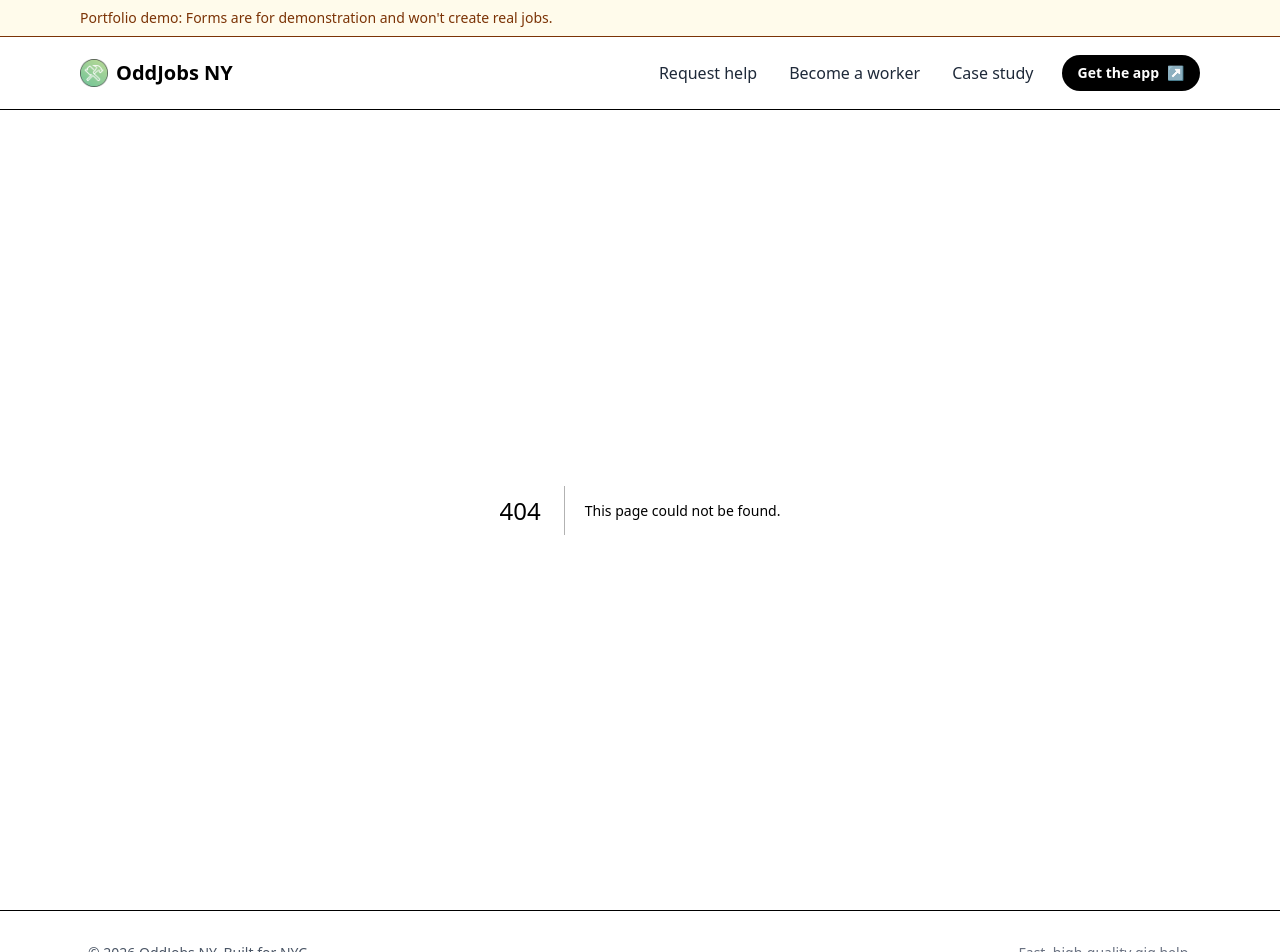
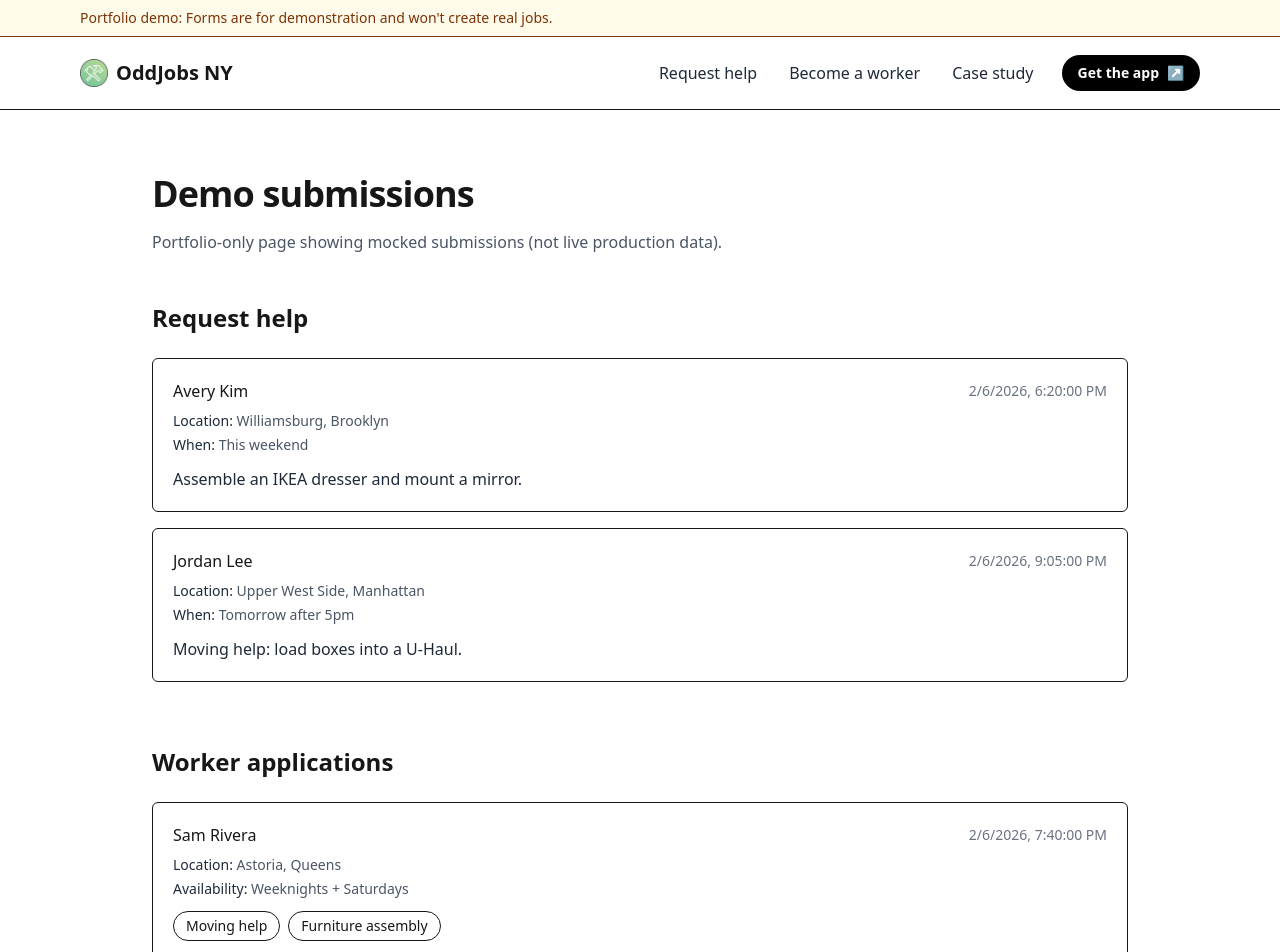
Before and after one commit to boco3000/odd-jobs-site, a Next.js app: page /submissions in a window 1280 px wide. Before the commit this address had no page. Shown: the top 952 px of the page. Built offline with nearby package versions, Linux system fonts and the light colour scheme.

Commit message:
Add mock submissions page for portfolio

```diff
--- a/src/app/case-study/page.tsx
+++ b/src/app/case-study/page.tsx
@@ -5,6 +5,12 @@ export default function CaseStudyPage() {
       <p className="mt-4 text-gray-600 dark:text-gray-300">
         OddJobs New York — marketing site + demo lead capture forms built as a
         portfolio project.
+      </p>
+
+      <p className="mt-4">
+        <a href="/submissions" className="underline">
+          View demo submissions
+        </a>
       </p>
 
       <section className="mt-12 space-y-4">
--- /dev/null
+++ b/src/app/submissions/page.tsx
@@ -0,0 +1,104 @@
+import data from "@/data/submissions.json";
+
+function formatDate(iso: string) {
+  const d = new Date(iso);
+  return d.toLocaleString();
+}
+
+export default function SubmissionsPage() {
+  return (
+    <main className="mx-auto max-w-5xl px-6 py-16">
+      <h1 className="text-4xl font-bold tracking-tight">Demo submissions</h1>
+      <p className="mt-4 text-gray-600 dark:text-gray-300">
+        Portfolio-only page showing mocked submissions (not live production data).
+      </p>
+
+      <section className="mt-12">
+        <h2 className="text-2xl font-semibold">Request help</h2>
+        <div className="mt-6 grid gap-4">
+          {data.requestHelp.map((r) => (
+            <div
+              key={r.id}
+              className="rounded-md border p-5 dark:border-gray-700"
+            >
+              <div className="flex flex-col gap-1 sm:flex-row sm:items-center sm:justify-between">
+                <p className="font-medium">{r.name}</p>
+                <p className="text-sm text-gray-500 dark:text-gray-400">
+                  {formatDate(r.receivedAt)}
+                </p>
+              </div>
+
+              <p className="mt-2 text-sm text-gray-600 dark:text-gray-300">
+                <span className="font-medium text-gray-800 dark:text-gray-200">
+                  Location:
+                </span>{" "}
+                {r.location}
+              </p>
+
+              <p className="mt-1 text-sm text-gray-600 dark:text-gray-300">
+                <span className="font-medium text-gray-800 dark:text-gray-200">
+                  When:
+                </span>{" "}
+                {r.when}
+              </p>
+
+              <p className="mt-3 text-gray-800 dark:text-gray-200">
+                {r.task}
+              </p>
+            </div>
+          ))}
+        </div>
+      </section>
+
+      <section className="mt-16">
+        <h2 className="text-2xl font-semibold">Worker applications</h2>
+        <div className="mt-6 grid gap-4">
+          {data.workerApplications.map((w) => (
+            <div
+              key={w.id}
+              className="rounded-md border p-5 dark:border-gray-700"
+            >
+              <div className="flex flex-col gap-1 sm:flex-row sm:items-center sm:justify-between">
+                <p className="font-medium">{w.name}</p>
+                <p className="text-sm text-gray-500 dark:text-gray-400">
+                  {formatDate(w.receivedAt)}
+                </p>
+              </div>
+
+              <p className="mt-2 text-sm text-gray-600 dark:text-gray-300">
+                <span className="font-medium text-gray-800 dark:text-gray-200">
+                  Location:
+                </span>{" "}
+                {w.location}
+              </p>
+
+              <p className="mt-1 text-sm text-gray-600 dark:text-gray-300">
+                <span className="font-medium text-gray-800 dark:text-gray-200">
+                  Availability:
+                </span>{" "}
+                {w.availability}
+              </p>
+
+              <div className="mt-3 flex flex-wrap gap-2">
+                {w.skills.map((s) => (
+                  <span
+                    key={s}
+                    className="rounded-full border px-3 py-1 text-sm dark:border-gray-700"
+                  >
+                    {s}
+                  </span>
+                ))}
+              </div>
+
+              {w.note && (
+                <p className="mt-3 text-gray-800 dark:text-gray-200">
+                  <span className="font-medium">Note:</span> {w.note}
+                </p>
+              )}
+            </div>
+          ))}
+        </div>
+      </section>
+    </main>
+  );
+}
--- /dev/null
+++ b/src/data/submissions.json
@@ -0,0 +1,46 @@
+{
+  "requestHelp": [
+    {
+      "id": "rh_001",
+      "name": "Avery Kim",
+      "email": "avery@example.com",
+      "location": "Williamsburg, Brooklyn",
+      "task": "Assemble an IKEA dresser and mount a mirror.",
+      "when": "This weekend",
+      "receivedAt": "2026-02-06T18:20:00.000Z"
+    },
+    {
+      "id": "rh_002",
+      "name": "Jordan Lee",
+      "email": "jordan@example.com",
+      "location": "Upper West Side, Manhattan",
+      "task": "Moving help: load boxes into a U-Haul.",
+      "when": "Tomorrow after 5pm",
+      "receivedAt": "2026-02-06T21:05:00.000Z"
+    }
+  ],
+  "workerApplications": [
+    {
+      "id": "wa_001",
+      "name": "Sam Rivera",
+      "email": "sam@example.com",
+      "phone": "9175551234",
+      "location": "Astoria, Queens",
+      "availability": "Weeknights + Saturdays",
+      "skills": ["Moving help", "Furniture assembly"],
+      "note": "Have tools + a hand truck.",
+      "receivedAt": "2026-02-06T19:40:00.000Z"
+    },
+    {
+      "id": "wa_002",
+      "name": "Taylor Chen",
+      "email": "taylor@example.com",
+      "phone": "6465558899",
+      "location": "Park Slope, Brooklyn",
+      "availability": "Weekends",
+      "skills": ["Cleaning", "Errands"],
+      "note": "",
+      "receivedAt": "2026-02-06T22:15:00.000Z"
+    }
+  ]
+}
```
